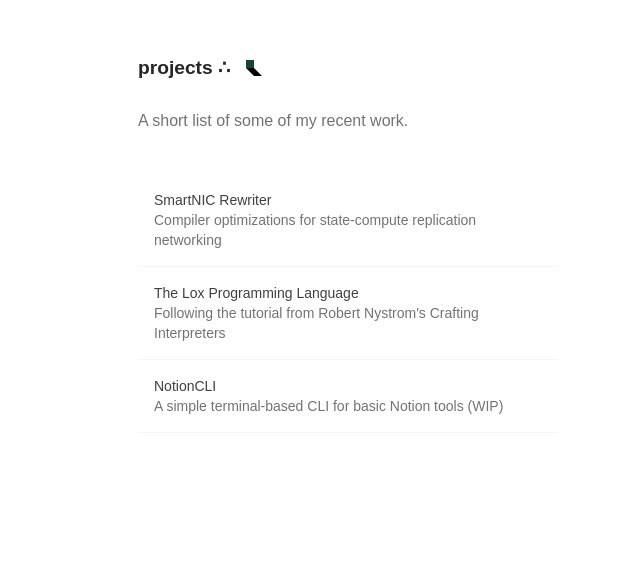
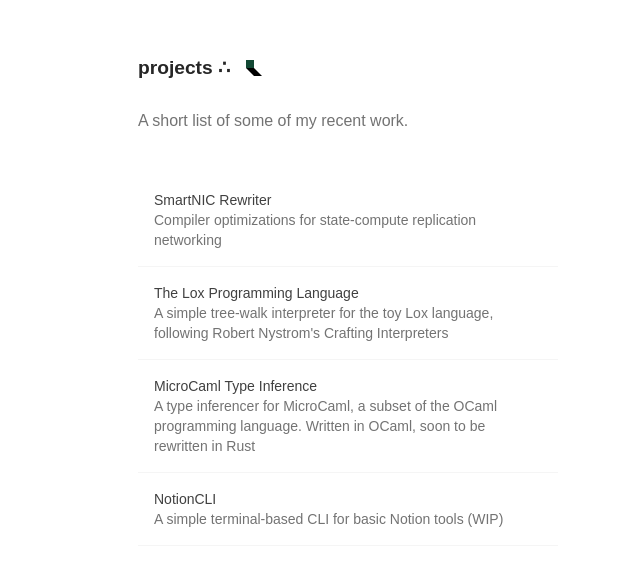
Before and after one commit to bzhanggg/bzhanggg.github.io, a SvelteKit app: page /projects in a window 1280 px wide. Shown: the part 128-694 px from the top of the page, without its empty margins (198-838 px from the left). Built offline with nearby package versions, Linux system fonts and the light colour scheme.

Commit message:
update projects page

```diff
--- a/src/routes/projects/+page.svelte
+++ b/src/routes/projects/+page.svelte
@@ -20,7 +20,13 @@
 	<a class="project-item" href="https://github.com/bzhanggg/jlox">
 		<div class="project-text">
 			<h3>The Lox Programming Language</h3>
-			<p>Following the tutorial from Robert Nystrom's Crafting Interpreters</p>
+			<p>A simple tree-walk interpreter for the toy Lox language, following Robert Nystrom's Crafting Interpreters</p>
+		</div>
+	</a>
+  <a class="project-item" href="https://github.com/bzhanggg/jlox">
+		<div class="project-text">
+			<h3>MicroCaml Type Inference</h3>
+			<p>A type inferencer for MicroCaml, a subset of the OCaml programming language. Written in OCaml, soon to be rewritten in Rust</p>
 		</div>
 	</a>
 	<a class="project-item" href="https://github.com/bzhanggg">
```
